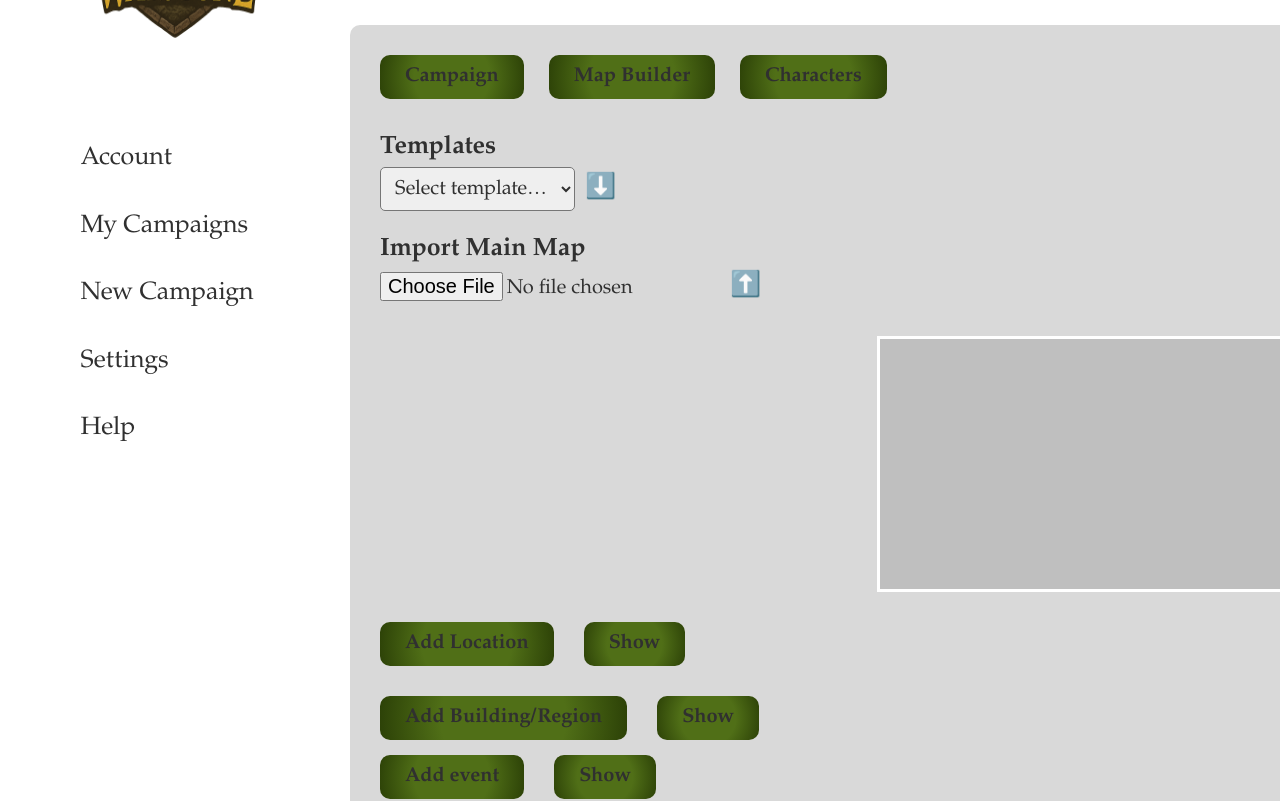
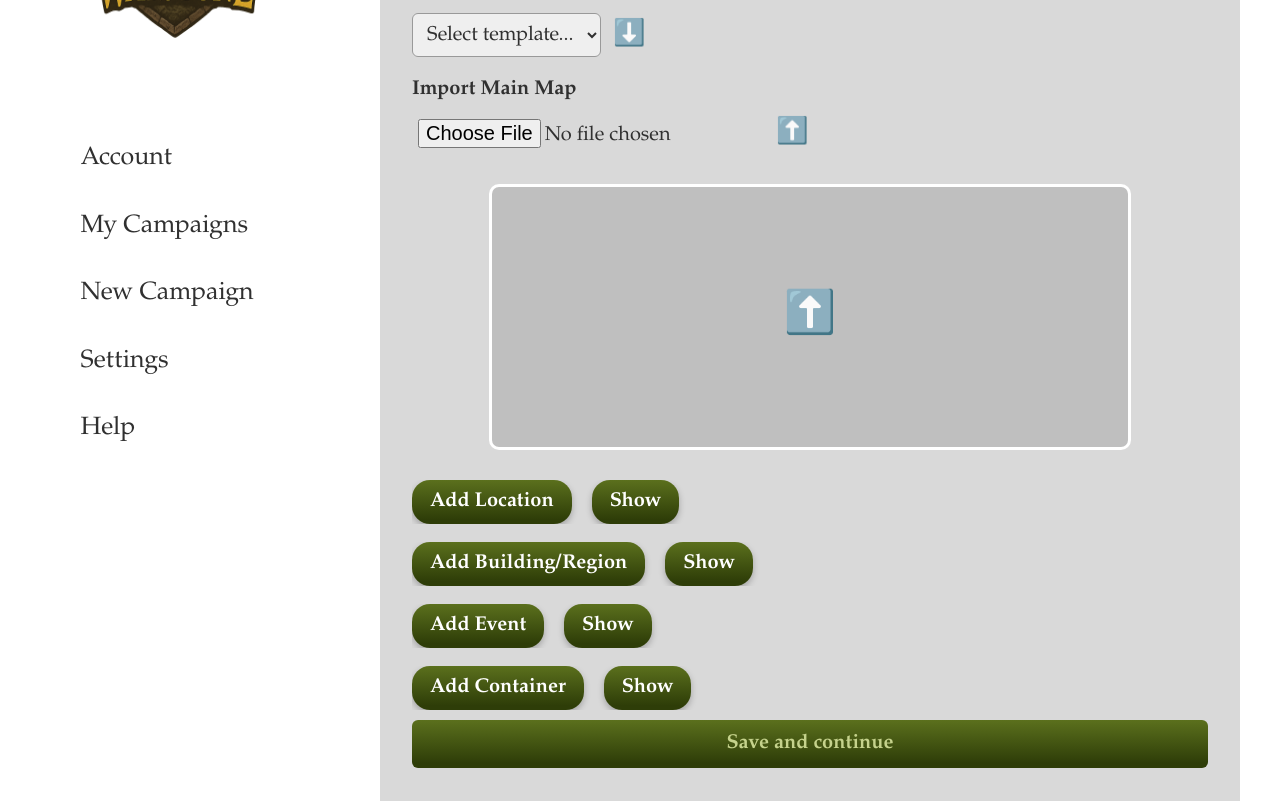
Before and after one commit to WouterOnGithub/Waystone, a React (Vite) app in the folder waystoneProject/: page /user/New_Campaign_Page_MAPBUILDER in a window 1280 px wide. Shown: the part 260-1061 px from the top of the page. Built offline with nearby package versions, Linux system fonts and the light colour scheme.

Commit message:
error fix mapbuilder + cssbeter uitgewerkt. ik heb momenteel de css in het CAMPAIGN css document gestoken

```diff
--- a/waystoneProject/src/pages/New_Campaign_Page_MAPBUILDER.jsx
+++ b/waystoneProject/src/pages/New_Campaign_Page_MAPBUILDER.jsx
@@ -1,109 +1,87 @@
 import React from "react";
-import Sidebar from "../components/UI/Sidebar.jsx";
-import Footer from "../components/UI/Footer.jsx";
 import "./pages-css/CSS.css";
+import "./pages-css/Main_Page.css";
+import "./pages-css/New_Campaign_Page_CAMPAIGN.css";
+import Footer from "../components/UI/Footer";
+import Header from "../components/UI/Header";
+import Sidebar from "../components/UI/Sidebar";
 
-export default function NewCampaign() {
+function New_Campaign_Page_MAPBUILDER() {
   return (
-    <>
+    <div className="campaign-page">
       <Sidebar />
 
-      <div id="main">
+      <div className="campaign-main">
+        <Header title="New Campaign" />
+        <div className="campaign-body">
 
-        {/* GREEN TITLE BAR */}
-        <div id="title">
-          <p>New Campaign</p>
+        <div className="campaign-tabs">
+            <button className="campaign-tab active">Campaign</button>
+            <button className="campaign-tab">Map Builder</button>
+            <button className="campaign-tab">Characters</button>
         </div>
 
-        {/* PAGE CONTENT */}
-        <div id="content">
+          {/* MAIN MAP BUILDER CARD */}
+          <div className="campaign-card">
 
-          {/* TAB BUTTONS */}
-          <div style={{ display: "flex", gap: "15px", marginBottom: "30px" }}>
-            <button id="button-green">Campaign</button>
-            <button id="button-green">Map Builder</button>
-            <button id="button-green">Characters</button>
-          </div>
-
-          {/* TEMPLATES DROPDOWN */}
-          <div style={{ marginBottom: "20px" }}>
-            <label><b>Templates</b></label>
-            <div style={{ display: "flex", alignItems: "center", gap: "10px" }}>
-              <select style={{ padding: "10px", borderRadius: "5px" }}>
-                <option>Select template…</option>
-              </select>
-              <span style={{ fontSize: "25px" }}>⬇️</span>
-            </div>
-          </div>
-
-          {/* IMPORT MAP */}
-          <div style={{ marginBottom: "20px" }}>
-            <label><b>Import Main Map</b></label>
-            <div style={{ display: "flex", alignItems: "center", gap: "10px" }}>
-              <input type="file" />
-              <span style={{ fontSize: "25px" }}>⬆️</span>
-            </div>
-          </div>
-
-          {/* MAP PREVIEW */}
-          <div
-            style={{
-              width: "80%",
-              height: "250px",
-              background: "#bfbfbf",
-              border: "3px solid #ffffff",
-              margin: "30px auto",
-              position: "relative"
-            }}
-          >
-            <div
-              style={{
-                fontSize: "40px",
-                position: "absolute",
-                top: "50%",
-                left: "50%",
-                transform: "translate(-50%, -50%)"
-              }}
-            >
-              ⬆️
-            </div>
-          </div>
-
-          {/* LOCATION BUTTONS */}
-          <div style={{ display: "flex", alignItems: "center", gap: "20px" }}>
-            <button id="button-green">Add Location</button>
-            <button id="button-green">Show</button>
-          </div>
-
-          {/* MORE BUTTONS */}
-          <div style={{ marginTop: "30px" }}>
-            <div style={{ display: "flex", alignItems: "center", gap: "20px" }}>
-              <button id="button-green">Add Building/Region</button>
-              <button id="button-green">Show</button>
+            {/* Templates Dropdown */}
+            <div className="campaign-field">
+              <label className="campaign-label">Templates</label>
+              <div className="mapbuilder-row">
+                <select className="mapbuilder-select">
+                  <option>Select template...</option>
+                </select>
+                <span className="mapbuilder-icon">⬇️</span>
+              </div>
             </div>
 
-            <div style={{ display: "flex", alignItems: "center", gap: "20px", marginTop: "15px" }}>
-              <button id="button-green">Add event</button>
-              <button id="button-green">Show</button>
+            {/* Upload Main Map */}
+            <div className="campaign-field">
+              <label className="campaign-label">Import Main Map</label>
+              <div className="mapbuilder-row">
+                <input type="file" className="mapbuilder-file" />
+                <span className="mapbuilder-icon">⬆️</span>
+              </div>
             </div>
 
-            <div style={{ display: "flex", alignItems: "center", gap: "20px", marginTop: "15px" }}>
-              <button id="button-green">Add Container</button>
-              <button id="button-green">Show</button>
+            {/* Map preview box */}
+            <div className="mapbuilder-preview">
+              <div className="mapbuilder-preview-icon">⬆️</div>
             </div>
+
+            {/* Add buttons */}
+            <div className="mapbuilder-button-row">
+              <button className="campaign-pill">Add Location</button>
+              <button className="campaign-pill">Show</button>
+            </div>
+
+            <div className="mapbuilder-button-row">
+              <button className="campaign-pill">Add Building/Region</button>
+              <button className="campaign-pill">Show</button>
+            </div>
+
+            <div className="mapbuilder-button-row">
+              <button className="campaign-pill">Add Event</button>
+              <button className="campaign-pill">Show</button>
+            </div>
+
+            <div className="mapbuilder-button-row">
+              <button className="campaign-pill">Add Container</button>
+              <button className="campaign-pill">Show</button>
+            </div>
+
+            {/* Save */}
+            <div className="campaign-actions">
+              <button className="campaign-save">Save and continue</button>
+            </div>
+
           </div>
-
-          {/* SAVE BUTTON */}
-          <div style={{ marginTop: "40px" }}>
-            <button id="button-green">Save and continue</button>
-          </div>
-
         </div>
 
-
         <Footer />
-
       </div>
-    </>
+    </div>
   );
 }
+
+export default New_Campaign_Page_MAPBUILDER;
--- a/waystoneProject/src/pages/pages-css/New_Campaign_Page_CAMPAIGN.css
+++ b/waystoneProject/src/pages/pages-css/New_Campaign_Page_CAMPAIGN.css
@@ -142,3 +142,49 @@
   cursor: pointer;
   filter: brightness(1.05);
 }
+
+/*MAPBUILDER*/
+.mapbuilder-row {
+  display: flex;
+  align-items: center;
+  gap: 12px;
+}
+
+.mapbuilder-select {
+  padding: 10px;
+  border-radius: 6px;
+  border: 1px solid #999;
+}
+
+.mapbuilder-file {
+  padding: 6px;
+}
+
+.mapbuilder-icon {
+  font-size: 26px;
+  user-select: none;
+}
+
+.mapbuilder-preview {
+  width: 80%;
+  height: 260px;
+  margin: 30px auto;
+  border: 3px solid #ffffff;
+  background-color: var(--background-colour3);
+  position: relative;
+  border-radius: 10px;
+}
+
+.mapbuilder-preview-icon {
+  position: absolute;
+  font-size: 42px;
+  top: 50%;
+  left: 50%;
+  transform: translate(-50%, -50%);
+}
+
+.mapbuilder-button-row {
+  display: flex;
+  gap: 20px;
+  margin-top: 18px;
+}
```
